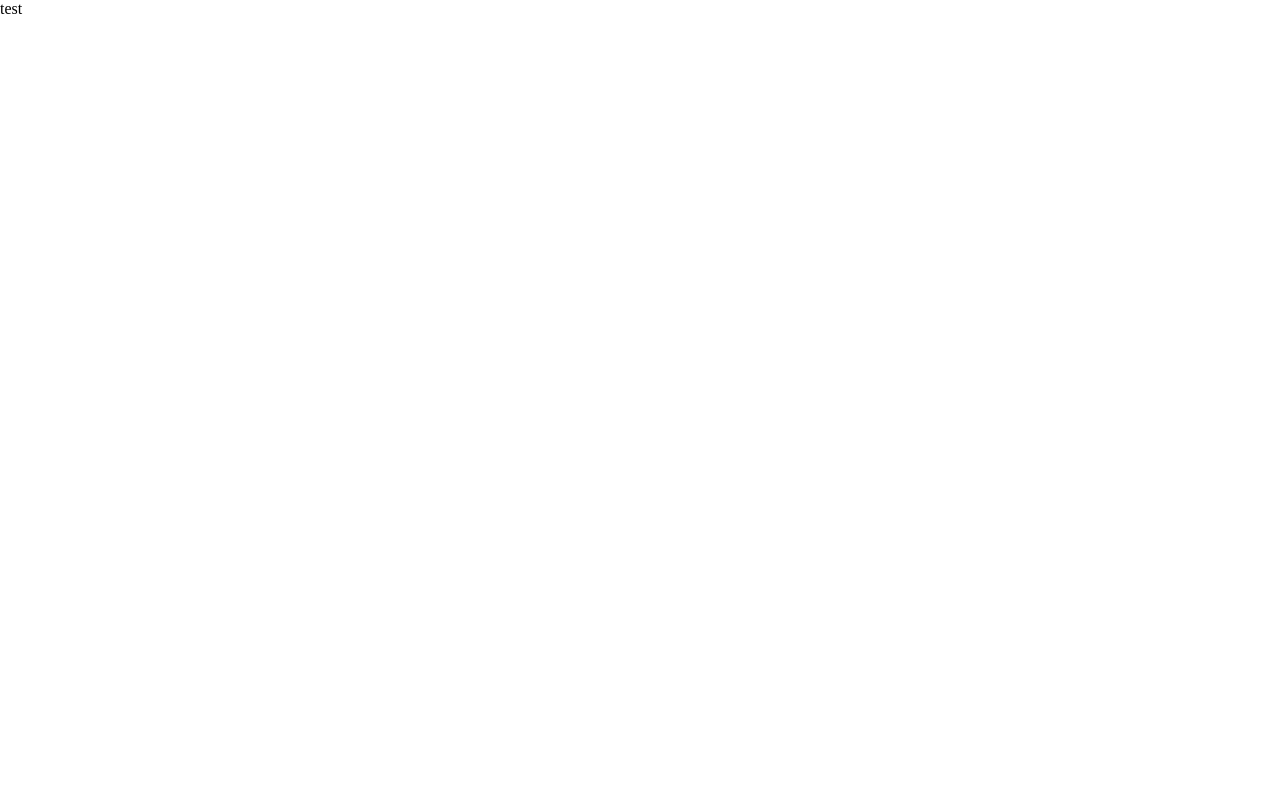
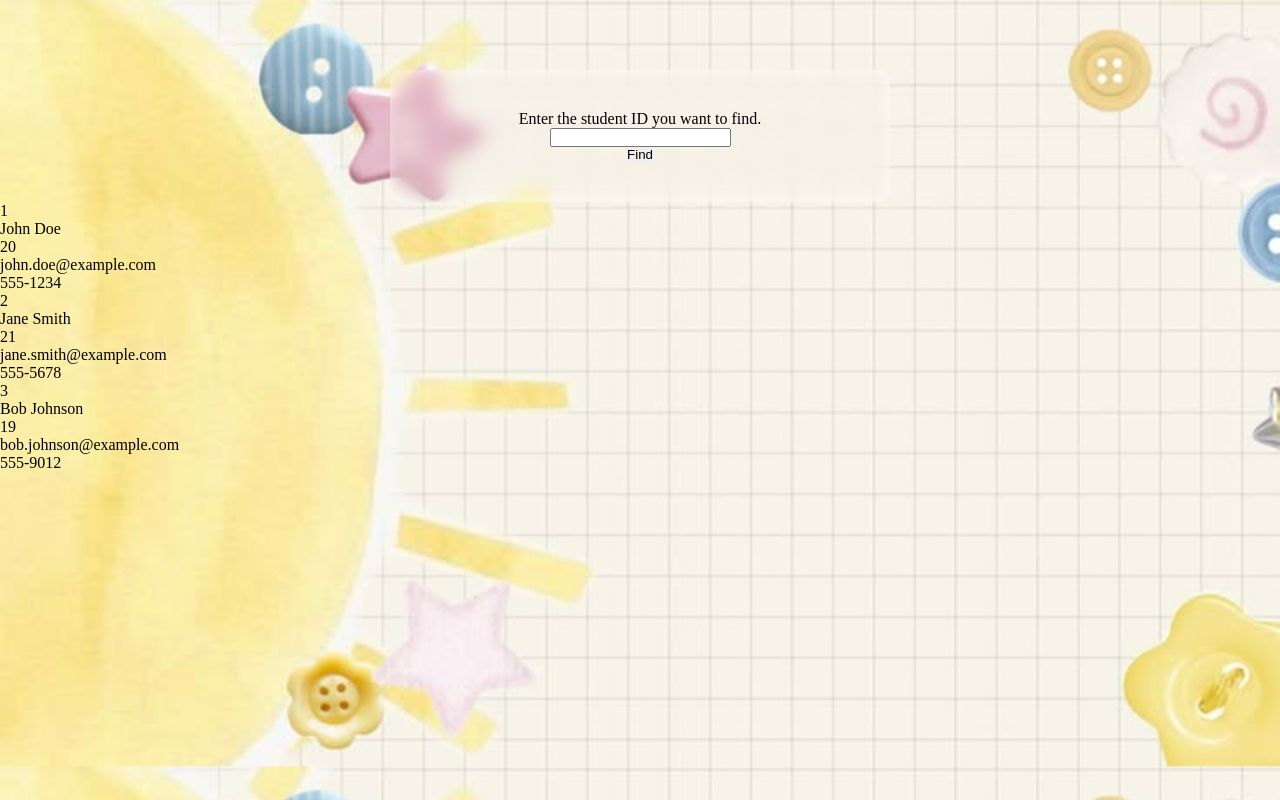
Before and after one commit to mmsonixx/student-crud, a website built with Parcel: page src/index.html in a window 1280 px wide. Built offline with nearby package versions, Linux system fonts and the light colour scheme; data requests are answered from the project's data file.

Commit message:
functionapi

```diff
--- a/package.json
+++ b/package.json
@@ -18,9 +18,12 @@
     "build": "parcel build src/index.html --public-url /student-crud/",
     "deploy": "gh-pages -d dist",
     "predeploy": "npm run build",
-    "server": "npx json-server students.json"
+    "server": "npx json-server db.json"
   },
   "dependencies": {
     "gh-pages": "^6.3.0"
+  },
+  "devDependencies": {
+    "parcel": "^2.16.4"
   }
 }
--- a/src/css/index.css
+++ b/src/css/index.css
@@ -0,0 +1,43 @@
+body {
+    background-image: url("../img/dd.jpg");
+      background-size: 100%;
+  background-attachment: fixed;
+}
+
+/* id-form */
+.form-id {
+    margin-top: 70px;
+  display: flex;
+  justify-content: center;
+  align-items: center;
+  flex-direction: column;
+  width: 450px;
+  padding: 40px 25px;
+  margin-left: auto;
+  margin-right: auto;
+  box-shadow:
+    0 0 15px rgba(255, 255, 255, 0.6) inset,
+    0 0 40px rgba(255, 255, 255, 0.15) inset;
+  backdrop-filter: blur(10px);
+  border-radius: 10px;
+}
+.student__result {
+}
+
+
+/* students list */
+.students__list{
+
+}
+.students__item {
+}
+.student-id {
+}
+.student-name {
+}
+.student-age {
+}
+.student-email {
+}
+.student-phone {
+}
--- a/src/index.html
+++ b/src/index.html
@@ -9,8 +9,19 @@
 </head>
 <body>
 
-<p>test</p>
 
+
+<form action=""  class="form-id">
+<label for="">Enter the student ID you want to find.</label>
+<input type="number" name="studentId" data-student-id>
+<button type="submit">Find</button>
+</form>
+
+<div class="student__result"></div>
+
+<ul class="students__list">
+
+</ul>
 
     <script type="module" src="./index.js"></script>
 </body>
--- a/src/index.js
+++ b/src/index.js
@@ -0,0 +1,4 @@
+import { renderPage } from "./js/operation/renderPage";
+
+
+renderPage();
--- /dev/null
+++ b/src/js/api/getStudentByIdApi.js
@@ -0,0 +1,9 @@
+export const getStudentByIdApi = async (id) => {
+try {
+    const response = await fetch(`http://localhost:3000/students/${id}`);
+    const student = await response.json();
+    return student;
+  } catch (error) {
+    console.log(error.message);
+  }
+}
--- /dev/null
+++ b/src/js/api/getStudentsApi.js
@@ -0,0 +1,9 @@
+export const getStudentsApi = async () => {
+  try {
+    return await fetch("http://localhost:3000/students").then((response) => {
+      return response.json();
+    });
+  } catch (error) {
+    console.log(error.message);
+  }
+};
--- /dev/null
+++ b/src/js/markup/makeStudentsList.js
@@ -0,0 +1,28 @@
+export const makeStudentsList = (students) => {
+  const studentsHtml = students
+    .map(
+      (student) =>
+        ` <li class="students__item">
+        <p class="student-id">${student.id}</p>
+        <p class="student-name">${student.name}</p>
+        <p class="student-age">${student.age}</p>
+        <p class="student-email">${student.email}</p>
+        <p class="student-phone">${student.phone}</p>
+    </li>`,
+    )
+    .join("");
+  return studentsHtml;
+};
+
+export const makeStudentMarkup = (student) => {
+const studentHtml =
+        ` <li class="students__item">
+        <p class="student-id">${student.id}</p>
+        <p class="student-name">${student.name}</p>
+        <p class="student-age">${student.age}</p>
+        <p class="student-email">${student.email}</p>
+        <p class="student-phone">${student.phone}</p>
+    </li>`;
+
+  return studentHtml;
+}
--- /dev/null
+++ b/src/js/markup/renderStudents.js
@@ -0,0 +1,9 @@
+import { getStudentsApi } from "../api/getStudentsApi";
+import { makeStudentsList } from "./makeStudentsList";
+
+const list = document.querySelector(".students__list");
+
+export const renderStudents = async () => {
+   const data = await getStudentsApi();
+  list.innerHTML = makeStudentsList(data);
+};
--- /dev/null
+++ b/src/js/operation/renderPage.js
@@ -0,0 +1,7 @@
+import { renderStudents } from "../markup/renderStudents";
+import { studentSearch } from "./studentSearch";
+
+export const renderPage = async () => {
+  await renderStudents();
+  await studentSearch();
+};
--- /dev/null
+++ b/src/js/operation/studentSearch.js
@@ -0,0 +1,18 @@
+import { getStudentByIdApi } from "../api/getStudentByIdApi";
+import { makeStudentMarkup } from "../markup/makeStudentsList";
+
+const form = document.querySelector(".form-id");
+const input = document.querySelector("[data-student-id]");
+const studentFound = document.querySelector(".student__result");
+
+export const studentSearch = () => {
+  form.addEventListener("submit", async (event) => {
+    event.preventDefault();
+
+    const id = input.value;
+    const data = await getStudentByIdApi(id);
+    studentFound.innerHTML = makeStudentMarkup(data);
+     form.reset();
+  });
+
+};
```
Also changed, not shown: db.json (renamed from students.json), src/img/dd.jpg (added), 1 other file.
